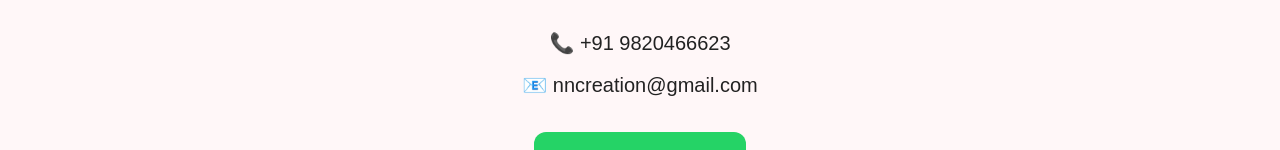
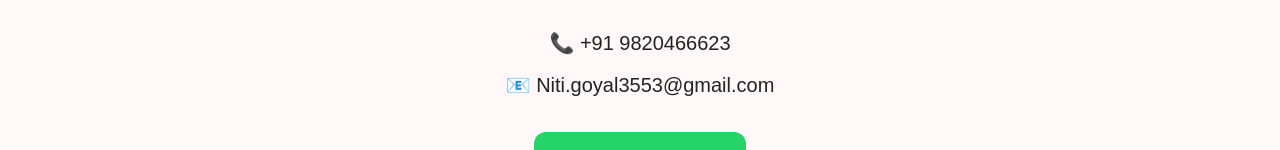
Before and after one commit to Yashrajj0212/NN-Creation, a React (Vite) app: page / in a window 1280 px wide. Shown: the part 3844-3994 px from the top of the page. Built offline with nearby package versions, Linux system fonts and the light colour scheme.

Commit message:
Final NN Creation website update

```diff
--- a/src/App.jsx
+++ b/src/App.jsx
@@ -341,7 +341,7 @@ Total: ₹${total}
 
         <p>📞 +91 9820466623</p>
 
-        <p>📧 nncreation@gmail.com</p>
+        <p>📧 Niti.goyal3553@gmail.com</p>
 
         <a
           href="https://wa.me/919820466623"
```
